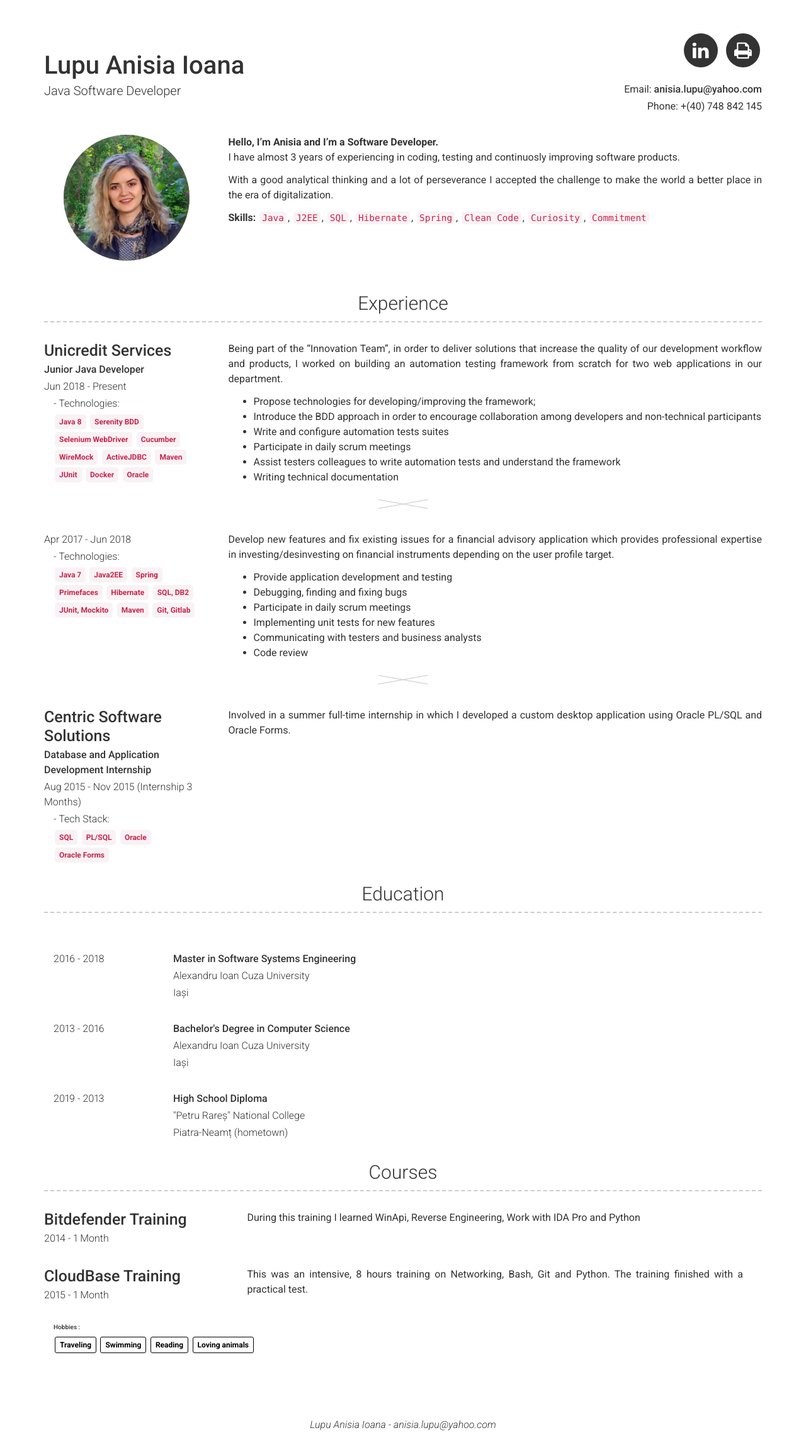
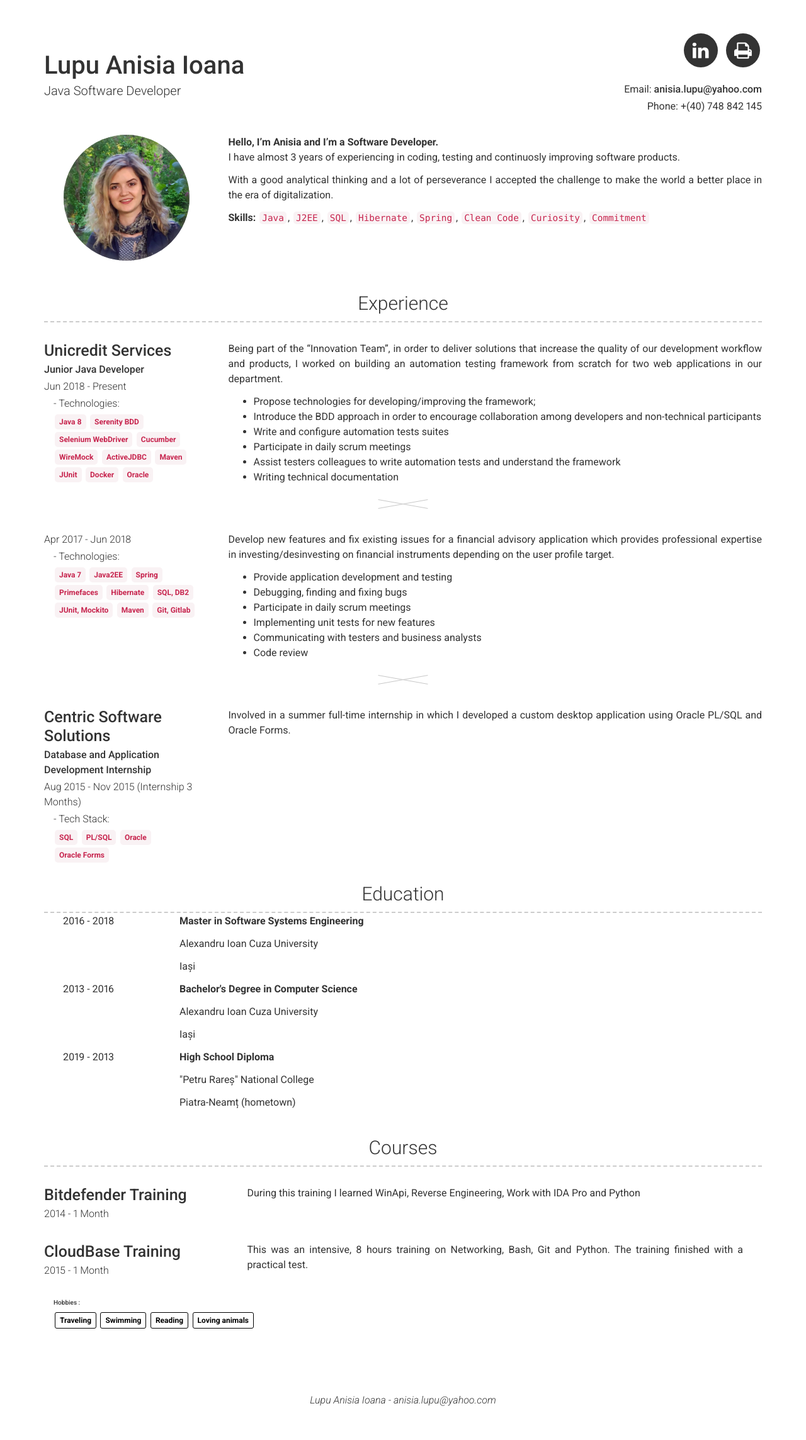
Before and after one commit to anisia-lupu/anisia-lupu, a Jekyll site: the page built from index.md, in a window 1280 px wide. Shown: the whole page at 63% size. Built offline with Jekyll 4.4.1, drawn with Linux system fonts in a browser that asks for light colours; after the commit the page ends 2248 px from its top, so only the background shows below that.

Commit message:
Change print class

```diff
--- a/_includes/left_education.html
+++ b/_includes/left_education.html
@@ -1,4 +1,3 @@
-<div class="row clearfix layout layout-left">
     <div class="col-xs-12 col-sm-4 col-md-12 col-print-12 details no-split">
         {%- if include.item.qualification -%}<p><b>{{ include.item.qualification }}</b></p>{%- endif -%}
         {%- if grade.city -%}<p><b>City: </b>{{ grade.city }}</p>{%- endif -%}
@@ -18,4 +17,3 @@
             <p><b>{{ include.item.qualification }}</b></p>
         {%- endif -%}
     </div>
-</div>
```
